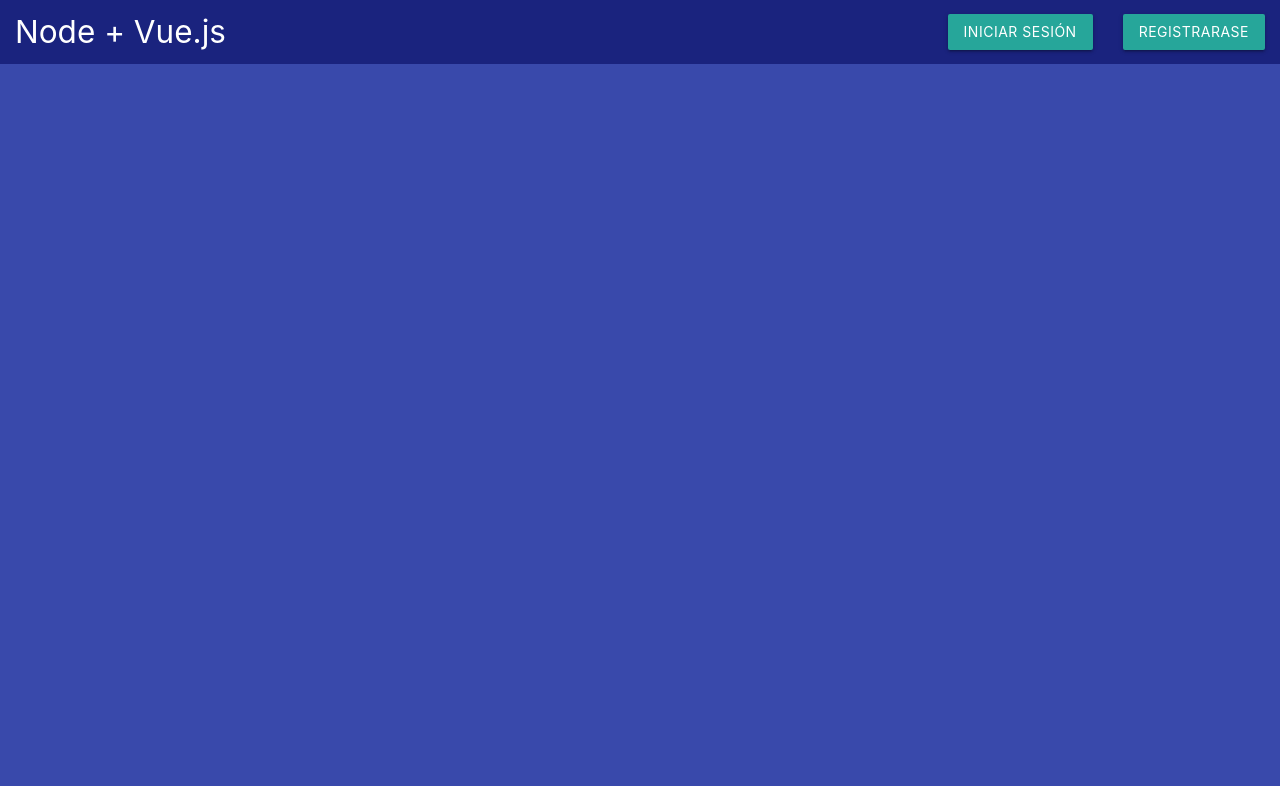
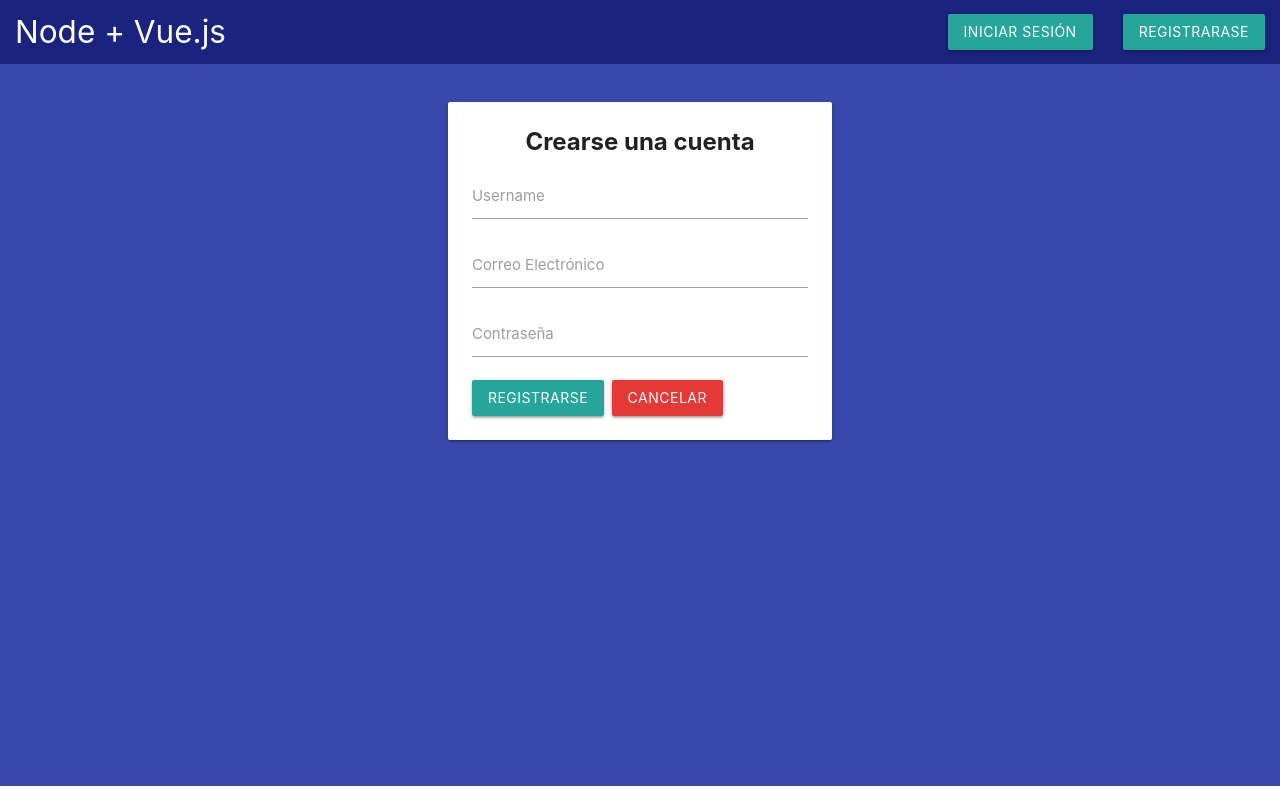
Before and after one commit to ClaudioGuevaraDev/Node-Vue.js-PostgreSQL-Materialize, a Vue app in the folder frontend/: page /register in a window 1280 px wide. Built offline with nearby package versions, Linux system fonts and the light colour scheme.

Commit message:
(frontend): Sección para el registro listo

```diff
--- a/frontend/src/components/Navbar.vue
+++ b/frontend/src/components/Navbar.vue
@@ -21,9 +21,9 @@
                                 </router-link>
                             </li>
                             <li>
-                                <a class="waves-effect waves-light btn">
+                                <router-link to="/register" class="waves-effect waves-light btn">
                                     Registrarase
-                                </a>
+                                </router-link>
                             </li>
                         </ul>
                     </div>
@@ -37,9 +37,9 @@
                 </router-link>
             </li>
             <li>
-                <a class="waves-effect waves-light btn">
+                <router-link to="/register" class="waves-effect waves-light btn">
                     Registrarase
-                </a>
+                </router-link>
             </li>
         </ul>
     </div>
--- a/frontend/src/router/index.js
+++ b/frontend/src/router/index.js
@@ -10,6 +10,11 @@ const routes = [
         path: '/login',
         name: 'login',
         component: () => import('../views/Login.vue')
+    },
+    {
+        path: '/register',
+        name: 'register',
+        component: () => import('../views/Register.vue')
     }
 ]
 
--- /dev/null
+++ b/frontend/src/views/Register.vue
@@ -0,0 +1,72 @@
+<template>
+    <div class="row">
+        <div class="col l5 m8 s12">
+            <div class="card">
+                <div class="card-content">
+                    <span class="card-title">Crearse una cuenta</span>
+                    <form>
+                        <div class="input-field">
+                            <input
+                                type="text"
+                                id="username"
+                            >
+                            <label for="username">Username</label>
+                        </div>
+                        <div class="input-field">
+                            <input
+                                type="email"
+                                id="email"
+                            >
+                            <label for="email">Correo Electrónico</label>
+                        </div>
+                        <div class="input-field">
+                            <input
+                                type="password"
+                                id="password"
+                            >
+                            <label for="password">Contraseña</label>
+                        </div>
+                        <div class="buttons">
+                            <button class="waves-effect waves-light btn">
+                                Registrarse
+                            </button>
+                            <button class="btn-cancelar waves-effect waves-light btn red darken-1">
+                                Cancelar
+                            </button>
+                        </div>
+                    </form>
+                </div>
+            </div>
+        </div>
+    </div>
+</template>
+
+<style scoped>
+
+.row {
+    display: flex;
+    align-items: center;
+}
+
+.col {
+    margin: auto;
+}
+
+.card {
+    text-align: center;
+}
+
+.card-title {
+    font-weight: bold;
+}
+
+.buttons {
+    display: flex;
+    justify-content: flex-start;
+}
+
+.btn-cancelar {
+    margin-left: 0.5rem;
+}
+
+</style>
```
